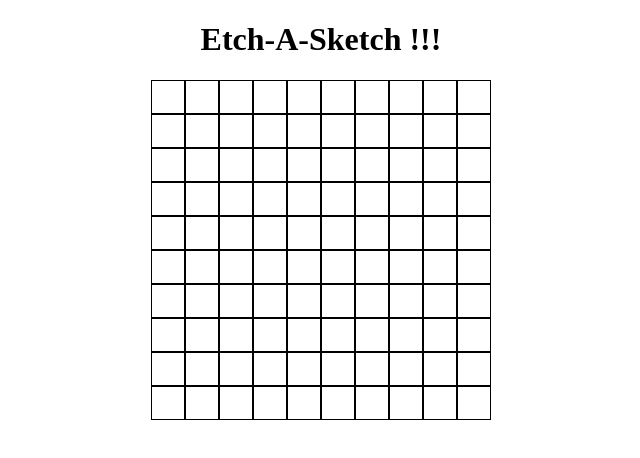
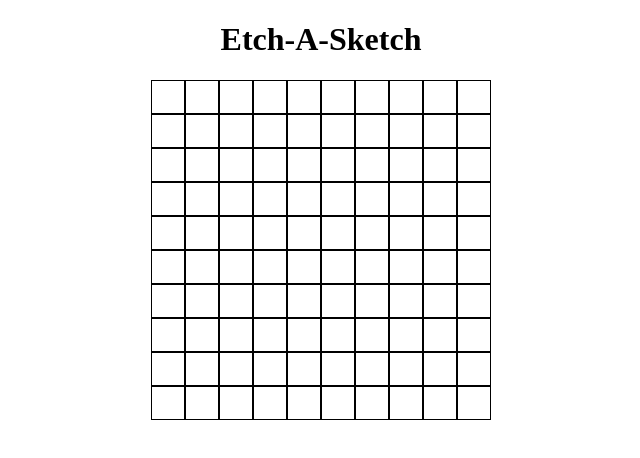
Before and after one commit to unequalv/etch-a-sketch, a plain HTML site: page index.html in a window 1280 px wide. Shown: the whole page, without its empty margins (319-959 px from the left). Drawn offline with Linux system fonts and the light colour scheme.

Commit message:
Git Test

```diff
--- a/index.html
+++ b/index.html
@@ -6,7 +6,7 @@
 
 <head>
     <h1>
-        <center> Etch-A-Sketch !!! </center>
+        <center> Etch-A-Sketch </center>
     </h1>
 </head>
 
```
